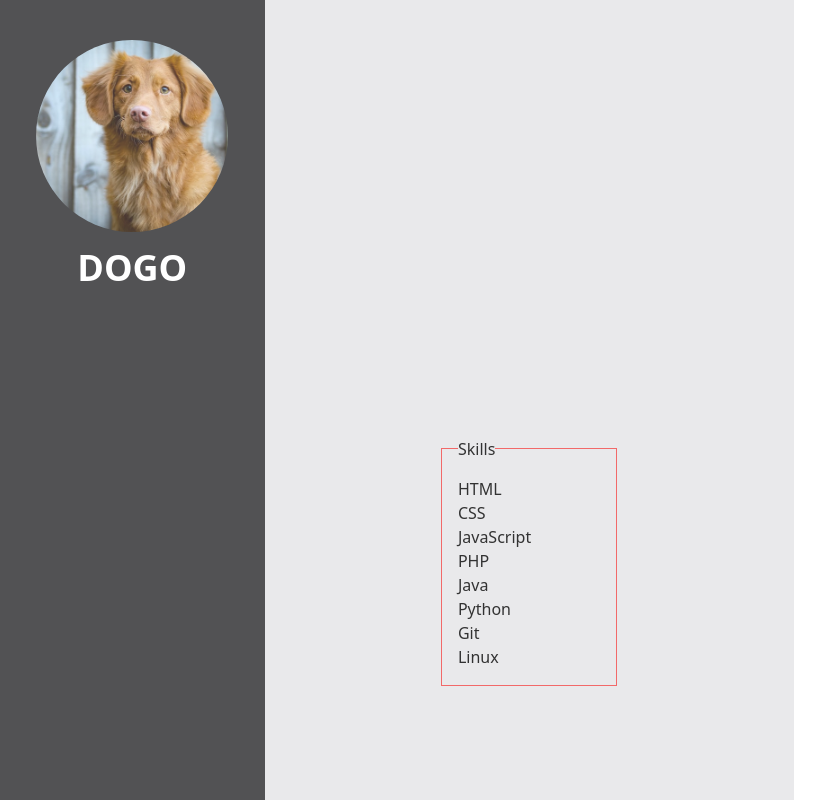
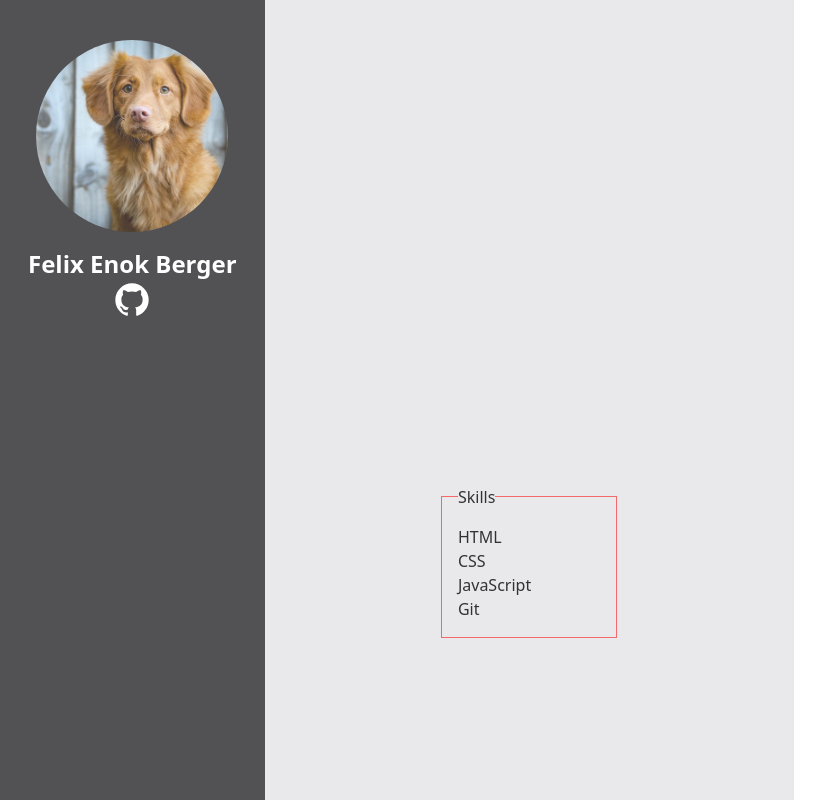
Before and after one commit to Dumspy/Resume-CV, a website: page src/index.html in a window 1280 px wide. Shown: the top 800 px of the page, without its empty margins (0-827 px from the left). Drawn offline with Linux system fonts and the light colour scheme.

Commit message:
SVG Test

```diff
--- a/src/index.html
+++ b/src/index.html
@@ -1,5 +1,6 @@
 <!DOCTYPE html>
 <html>
+
 <head>
     <meta charset="utf-8" />
     <meta name="viewport" content="width=device-width, initial-scale=1.0" />
@@ -9,12 +10,13 @@
 <body>
     <div class="w-a4 h-a4 bg-zinc-200 opacity-80 flex">
         <div class="w-1/3 bg-zinc-800 flex flex-col items-center">
-                <img
-                    src="./images/me.jpg"
-                    alt="me"
-                    class="w-48 h-48 rounded-full object-cover mt-10 m-4"
-                />
-                <h1 class="text-white text-4xl font-semibold">DOGO</h1>
+            <img src="./images/me.jpg" alt="me" class="w-48 h-48 rounded-full object-cover mt-10 m-4" />
+            <h1 class="text-white text-2xl font-semibold">
+                Felix Enok Berger
+            </h1>
+            <svg viewBox="0 0 24 24" class="fill-white w-10">
+                <path d="M12 2A10 10 0 0 0 2 12c0 4.42 2.87 8.17 6.84 9.5c.5.08.66-.23.66-.5v-1.69c-2.77.6-3.36-1.34-3.36-1.34c-.46-1.16-1.11-1.47-1.11-1.47c-.91-.62.07-.6.07-.6c1 .07 1.53 1.03 1.53 1.03c.87 1.52 2.34 1.07 2.91.83c.09-.65.35-1.09.63-1.34c-2.22-.25-4.55-1.11-4.55-4.92c0-1.11.38-2 1.03-2.71c-.1-.25-.45-1.29.1-2.64c0 0 .84-.27 2.75 1.02c.79-.22 1.65-.33 2.5-.33c.85 0 1.71.11 2.5.33c1.91-1.29 2.75-1.02 2.75-1.02c.55 1.35.2 2.39.1 2.64c.65.71 1.03 1.6 1.03 2.71c0 3.82-2.34 4.66-4.57 4.91c.36.31.69.92.69 1.85V21c0 .27.16.59.67.5C19.14 20.16 22 16.42 22 12A10 10 0 0 0 12 2Z" />
+            </svg>
         </div>
         <div class="w-2/3 flex justify-center items-center">
             <fieldset class="w-1/3 h-fit border border-red-500 p-4">
@@ -23,14 +25,11 @@
                     <li>HTML</li>
                     <li>CSS</li>
                     <li>JavaScript</li>
-                        <li>PHP</li>
-                        <li>Java</li>
-                        <li>Python</li>
                     <li>Git</li>
-                        <li>Linux</li>
                 </ul>
             </fieldset>
         </div>
     </div>
 </body>
+
 </html>
```
Also changed, not shown: dist/output.css, src/images/icons/phone.svg (added). Lines whose indentation alone changed are shown as unchanged.
